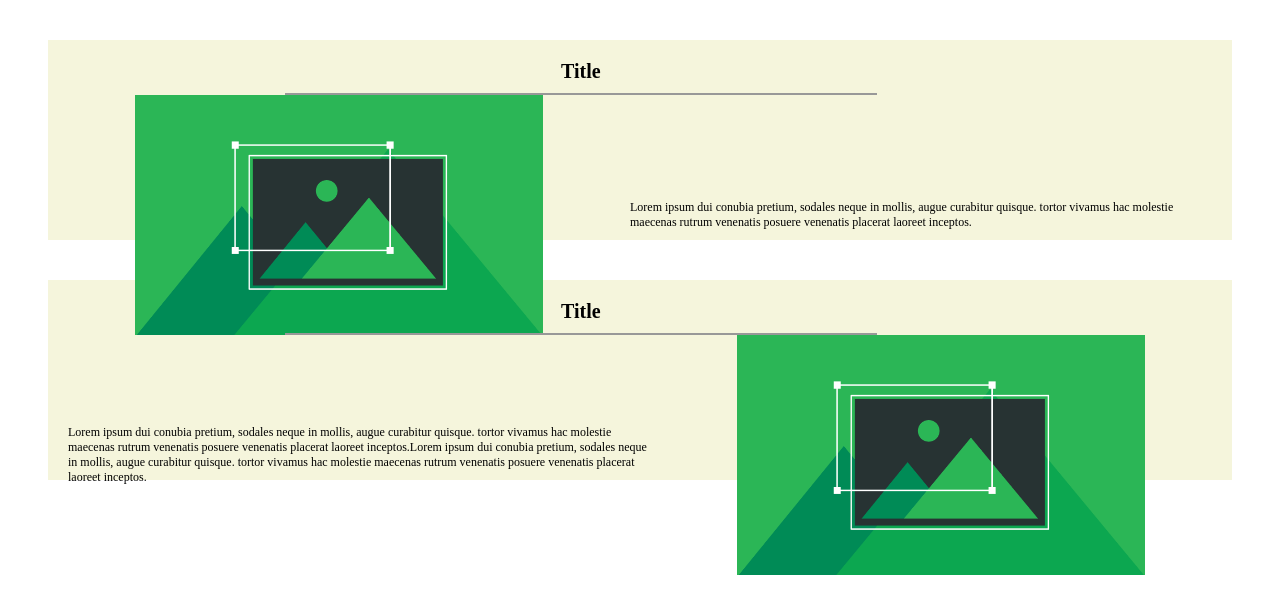
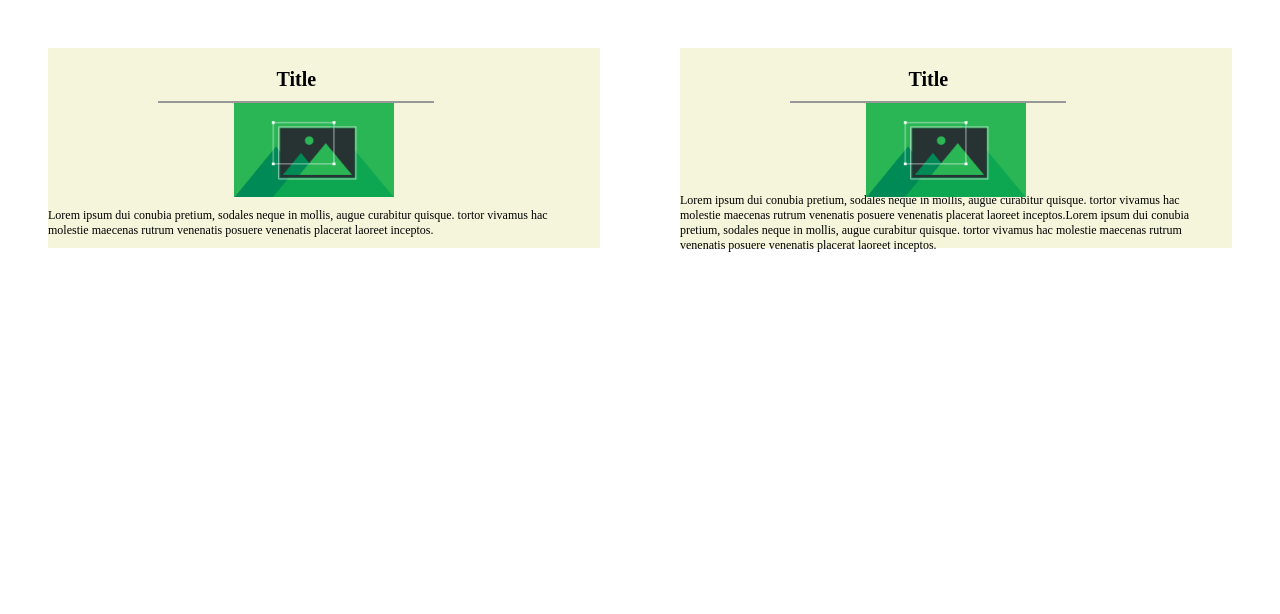
Before and after one commit to Orenikoe/SaldanhaDaily, a plain HTML site: page 1st-real-Project-haha/main-page/main-page.html in a window 1280 px wide. Drawn offline with Linux system fonts and the light colour scheme.

Commit message:
started the desktop version

```diff
--- /dev/null
+++ b/1st-real-Project-haha/main-page/main-page-desktop-style.css
@@ -0,0 +1,42 @@
+.AllArticles{
+    width: 100%;
+    display: grid;
+    grid-template-columns: auto auto auto;
+}
+#Articles{
+    background-color: beige;
+    margin: 40px;
+    height: 200px;
+    font-size: 12px;
+    display: grid;
+    grid-template-columns: auto;
+    grid-template-rows: auto auto auto;
+    align-items: center;
+}
+#Articles p{
+    overflow: hidden;
+    text-overflow: ellipsis;
+    display: -webkit-box;
+    -webkit-line-clamp: 6;
+    -webkit-box-orient: vertical;
+    grid-row-start: 3;
+}
+.articleImage{
+    width: 30%;
+    margin: auto;
+    grid-row: 2 / 2;
+
+}
+.articleTitle{
+    font-size: 20px;
+    text-align: center;
+    grid-row: 1 / 1;
+    grid-column: 1 / 3;
+    margin-bottom: 0px;
+    border-bottom: 2px solid rgb(152, 152, 152);
+    content: '';
+    display: block;
+    margin-left: 20%;
+    width: 50%;
+    padding-bottom: 10px;
+}
--- a/1st-real-Project-haha/main-page/main-page.html
+++ b/1st-real-Project-haha/main-page/main-page.html
@@ -3,7 +3,8 @@
     <head>
         <title>Main Page</title>
         <meta charset="UTF-8">
-        <link rel="stylesheet" href="main-page-style.css">
+<!--         <link rel="stylesheet" href="main-page-style.css">
+-->     <link rel="stylesheet" href="main-page-desktop-style.css">
         <meta http-equiv="X-UA-Compatible" content="IE=edge">
         <meta name="viewport" content="width=device-width, initial-scale=1.0">
         <script src="./script-main-page.js" defer></script>
```
